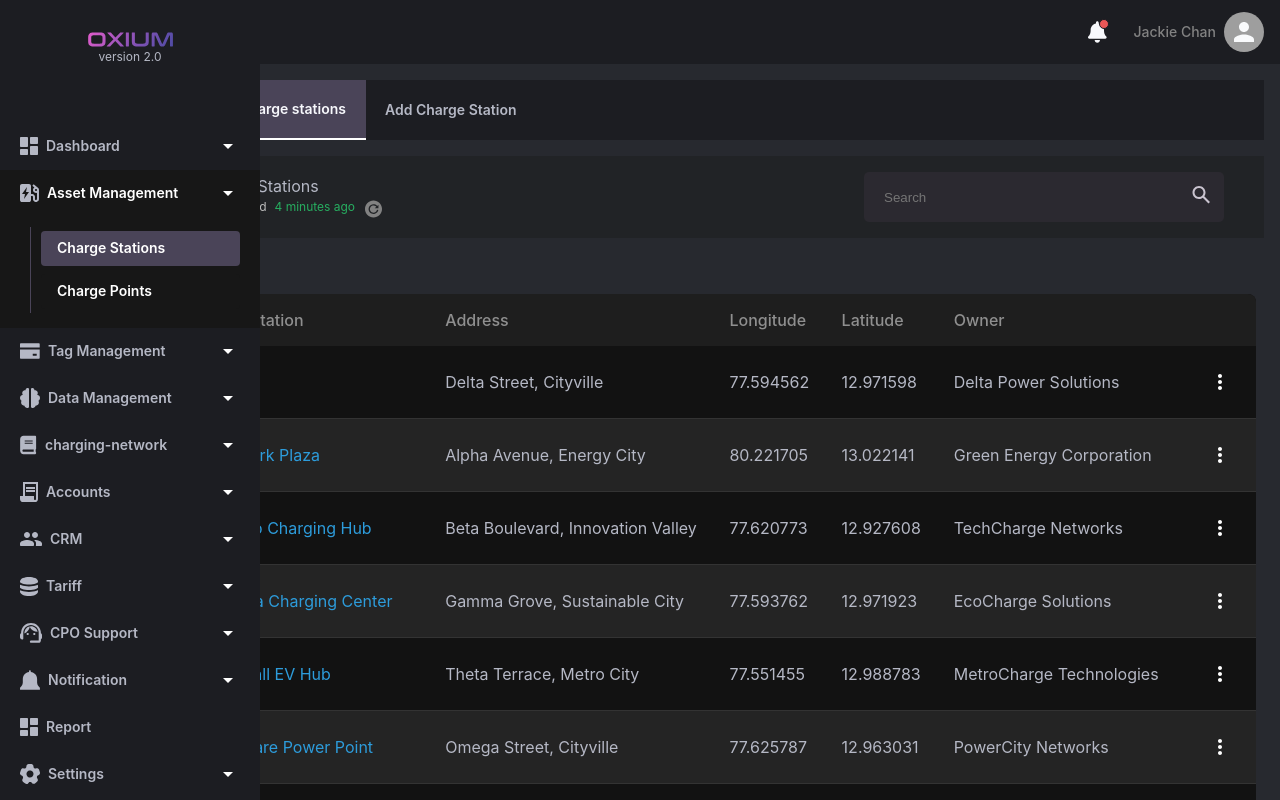
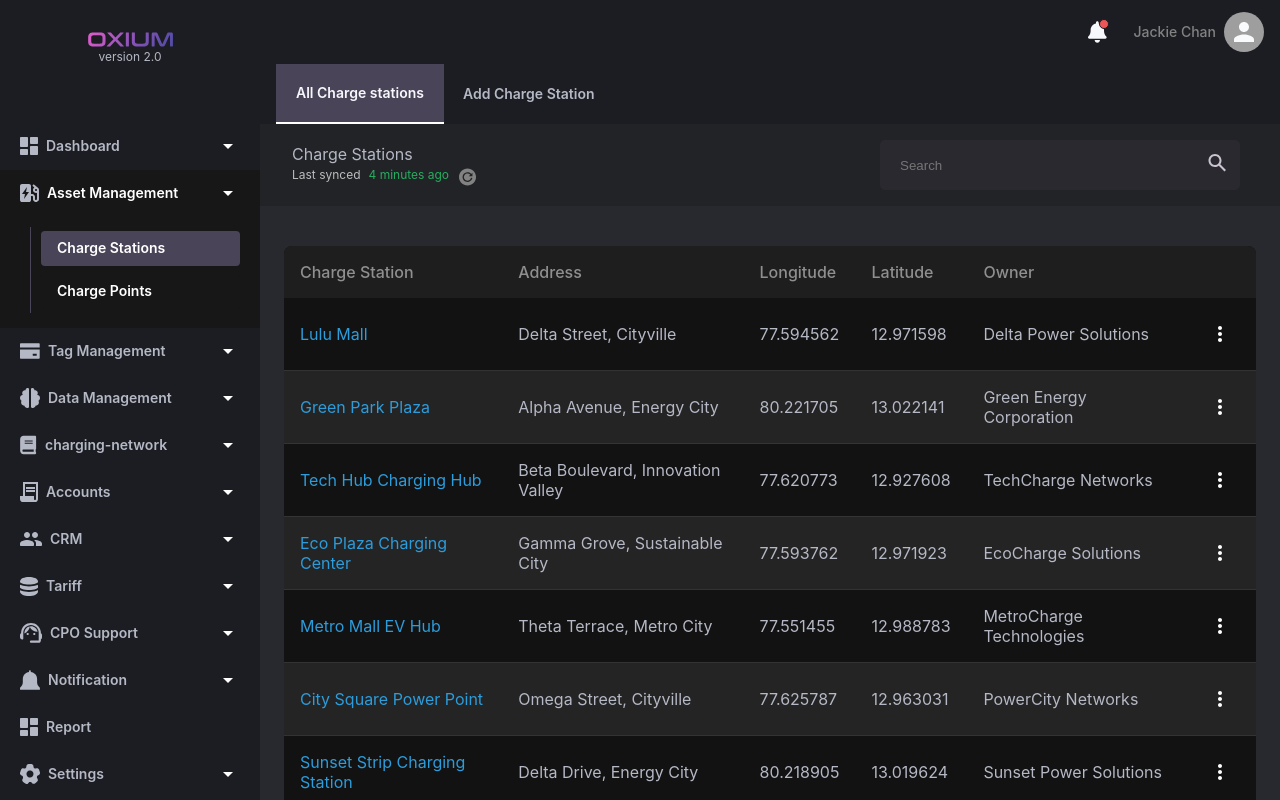
Before and after one commit to XyvinTech/GOEC_dashboard, a React (Create React App) app: page /asset-management/charge-stations in a window 1280 px wide. Shown: the top 800 px of the page. Built offline with nearby package versions, Linux system fonts and the light colour scheme.

Commit message:
charge point progress

```diff
--- a/src/components/assetManagement/chargeStations/allChargeStation.jsx
+++ b/src/components/assetManagement/chargeStations/allChargeStation.jsx
@@ -23,8 +23,7 @@ export default function AllChargeStation() {
           flexDirection: 'row',
           alignItems: 'center',
           backgroundColor: 'primary.grey',
-          p: 2,
-          m:2
+          p: 2
         }}>
         <Stack direction={'column'} sx={{ ml: 2 }}>
           <Typography variant='body1' sx={{ color: 'secondary.contrastText' }}>Charge Stations</Typography>
--- a/src/layout/dashboardLayout.jsx
+++ b/src/layout/dashboardLayout.jsx
@@ -14,7 +14,7 @@ const DashboardLayoutRoot = styled('div')(({ theme }) => ({
     margin:0,
     paddingTop: 64,
     [theme.breakpoints.up('lg')]: {
-        paddingLeft: 150,
+        paddingLeft: 260,
     }
 }));
 
--- a/src/pages/chargePoints.jsx
+++ b/src/pages/chargePoints.jsx
@@ -16,7 +16,6 @@ const [togglePage,setTogglePage] = useState(0);
     <Box>
       <Stack direction={'row'} sx={{backgroundColor:'secondary.main'}}>
         <StyledGroupButton
-         sx={{mx:2}}
          buttons={['All Chargepoints', 'Add chargepoints']} onChanged={buttonChanged} />
       </Stack>
       {togglePage === 0 ?
--- a/src/pages/chargeStation.jsx
+++ b/src/pages/chargeStation.jsx
@@ -13,9 +13,8 @@ export default function ChargingStation() {
   };
   return (
     <Box>
-      <Stack direction={"row"} sx={{ backgroundColor: "secondary.main", m: 2 }}>
+      <Stack direction={"row"} sx={{ backgroundColor: "secondary.main" }}>
         <StyledGroupButton
-         sx={{mx:2}}
          buttons={['All Charge stations', 'Add Charge Station']} onChanged={buttonChanged} />
       </Stack>
       {togglePage === 0 ? <AllChargeStation /> : <AddChargingStation />}
```
